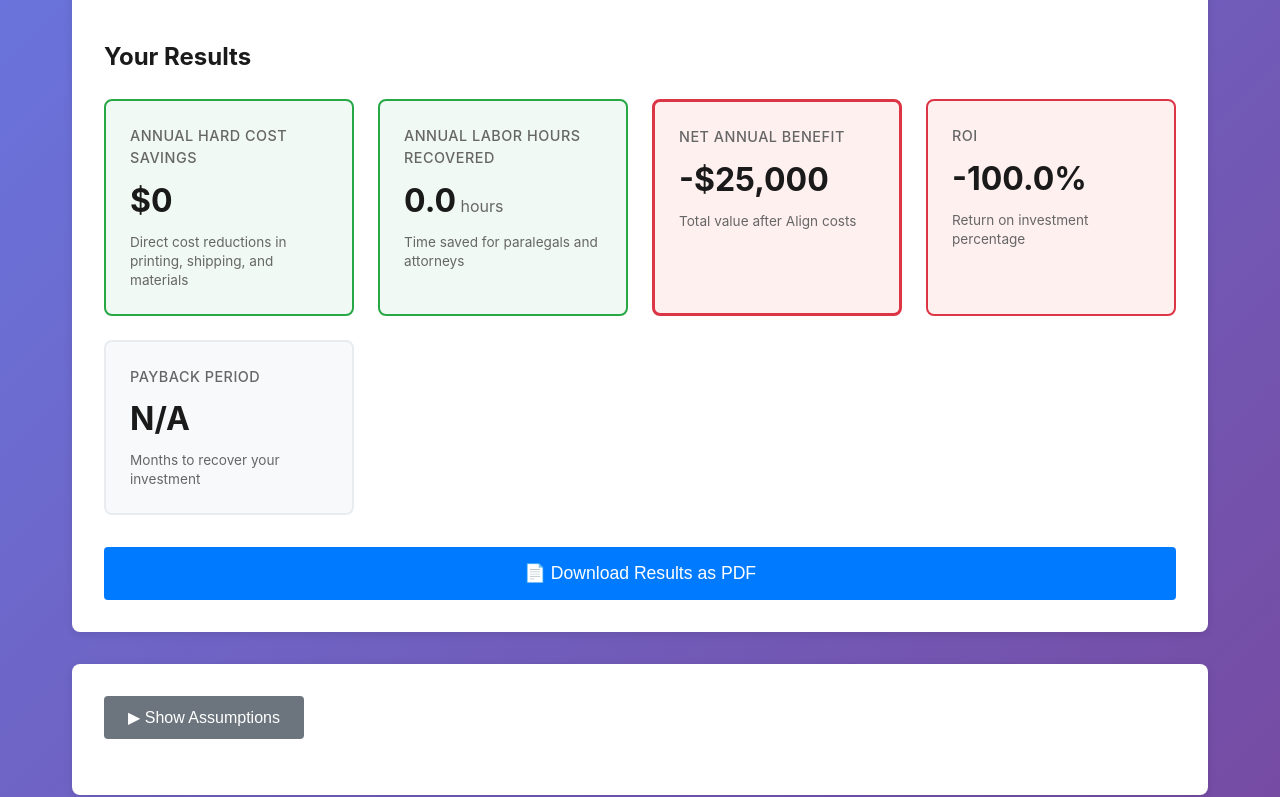
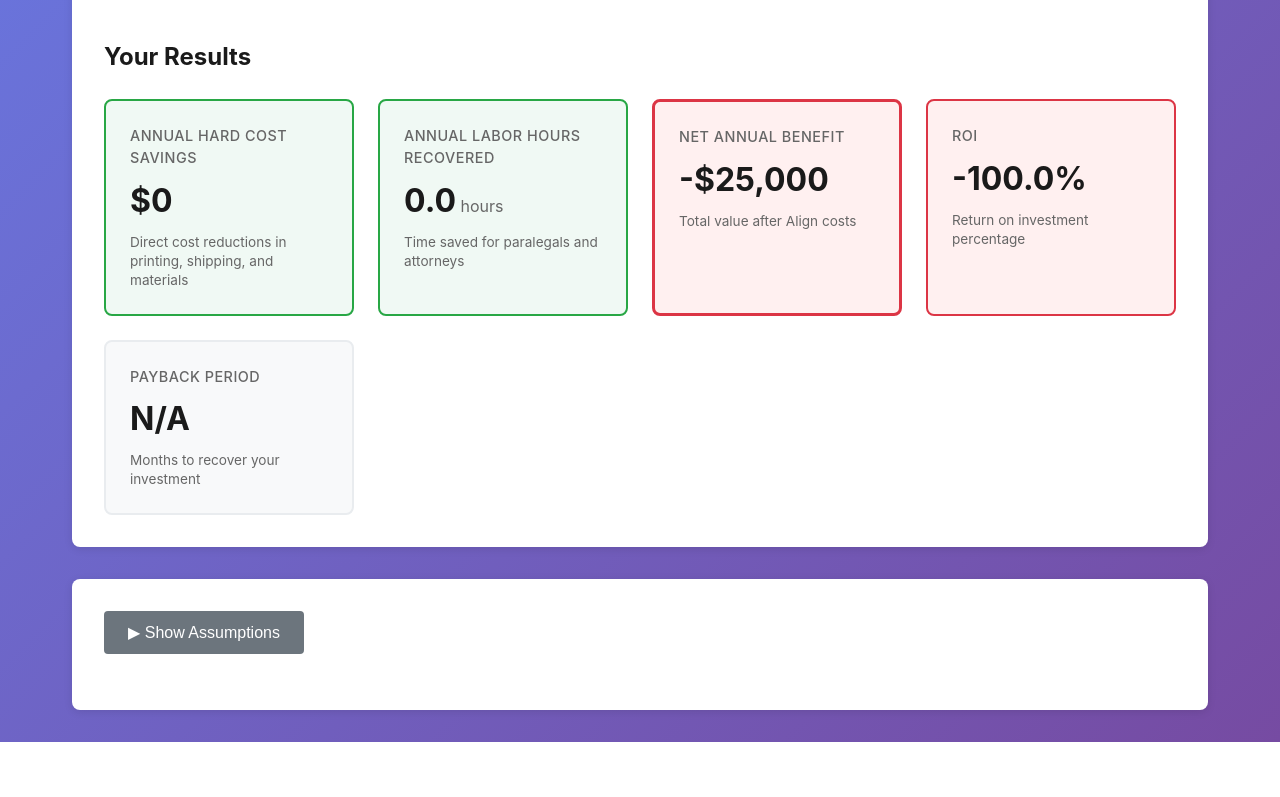
Before and after one commit to sam-mfb/roi, a React (Vite) app: page / in a window 1280 px wide. Shown: the part 550-1347 px from the top of the page. After the commit the page ends 1292 px from the top, so only its background shows below. Built offline with nearby package versions, Linux system fonts and the light colour scheme.

Commit message:
fix colors

```diff
--- a/src/components/Calculator/Calculator.css
+++ b/src/components/Calculator/Calculator.css
@@ -91,7 +91,6 @@
   display: grid;
   grid-template-columns: repeat(auto-fit, minmax(250px, 1fr));
   gap: 1.5rem;
-  margin-bottom: 2rem;
 }
 
 .metric-card {
@@ -147,22 +146,6 @@
   font-size: 0.85rem;
   color: #666;
   line-height: 1.4;
-}
-
-.download-btn {
-  width: 100%;
-  padding: 1rem 2rem;
-  font-size: 1.1rem;
-  background: #007bff;
-  color: white;
-  border: none;
-  border-radius: 4px;
-  cursor: pointer;
-  transition: background 0.2s;
-}
-
-.download-btn:hover {
-  background: #0056b3;
 }
 
 /* Assumptions Panel */
--- a/src/components/Calculator/ResultsPanel.tsx
+++ b/src/components/Calculator/ResultsPanel.tsx
@@ -55,9 +55,6 @@ export const ResultsPanel = () => {
           </div>
         ))}
       </div>
-      <button className="download-btn" onClick={() => alert('PDF download coming soon!')}>
-        📄 Download Results as PDF
-      </button>
     </div>
   );
 };
```
